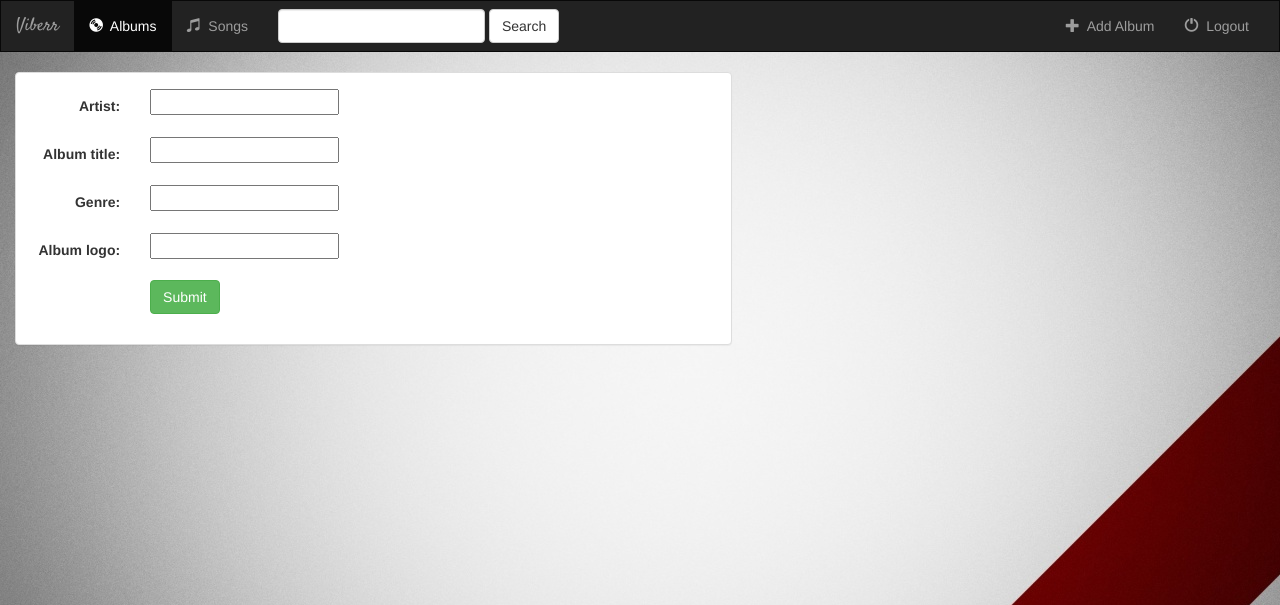
After one commit to ankurnarkhede/DjangoMusicApp, a Django app: page /music/album/add/ in a window 1280 px wide. The commit adds this page. Shown: the top 605 px of the page. Run offline with Django 3.2, Linux system fonts and the light colour scheme; some libraries are stand-ins or nearby versions.

Commit message:
31] added album model forms

```diff
--- /dev/null
+++ b/music/templates/music/album_form.html
@@ -0,0 +1,31 @@
+{% extends 'music/base.html' %}
+{% block title %} Add a New Album {% endblock %}
+
+
+{% block body %}
+
+    <div class="container-fluid">
+        <div class="row">
+            <div class="col-sm-12 col-md-7">
+                <div class="panel panel-default">
+                    <div class="panel-body">
+
+                        <form class="form-horizontal" action="" method="post" enctype="multipart/form-data" >
+                            {% csrf_token %}
+                            {% include 'music/form-template.html' %}
+                            <div class="form-group">
+                                <div class="col-sm-offset-2 col-sm-10">
+                                    <button type="submit" class="btn btn-success">
+                                        Submit
+                                    </button>
+                                </div>
+                            </div>
+                        </form>
+
+                    </div>
+                </div>
+            </div>
+        </div>
+    </div>
+
+{% endblock %}
--- a/music/templates/music/base.html
+++ b/music/templates/music/base.html
@@ -55,13 +55,13 @@
             </form>
 
             <ul class="nav navbar-nav navbar-right">
-                <li class="active">
-                    <a href="{% url 'music:index' %}">
+                <li class="">
+                    <a href="{% url 'music:album-add' %}">
                         <span class="glyphicon glyphicon-plus" aria-hidden="true"></span>&nbsp;
                         Add Album
                     </a>
                 </li>
-                <li class="active">
+                <li class="">
                     <a href="{% url 'music:index' %}">
                         <span class="glyphicon glyphicon-off" aria-hidden="true"></span>&nbsp;
                         Logout
--- /dev/null
+++ b/music/templates/music/form-template.html
@@ -0,0 +1,12 @@
+{% for field in form %}
+
+    <div class="form-group">
+        <div class="col-sm-offset-2 col-sm-10">
+            <span class="text-danger small">{{ field.errors }}</span>
+        </div>
+        <label class="control-label col-sm-2">{{ field.label_tag }}</label>
+        <div class="col-sm-10" >{{ field  }}</div>
+
+    </div>
+
+{% endfor %}
```
Also changed, not shown: db.sqlite3.
